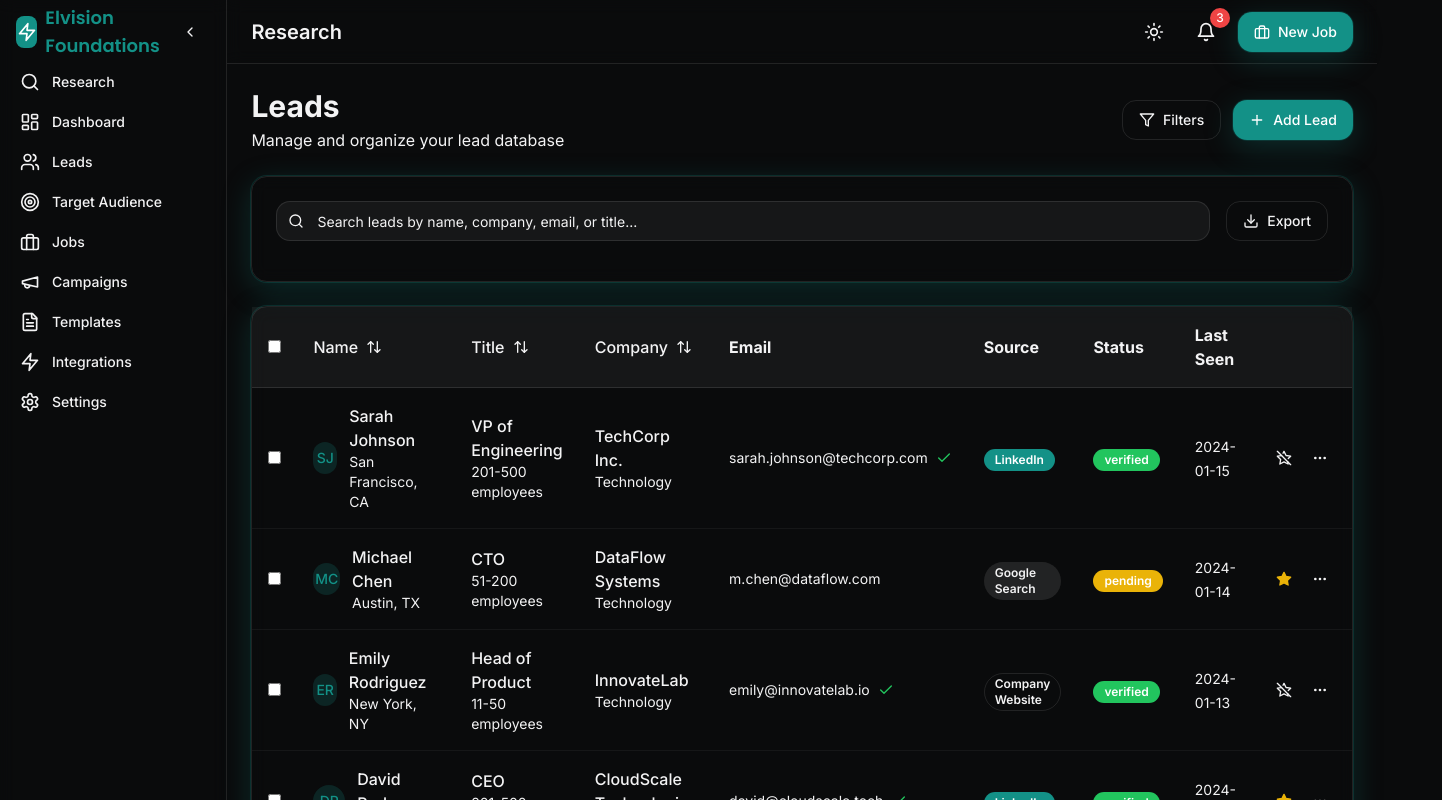
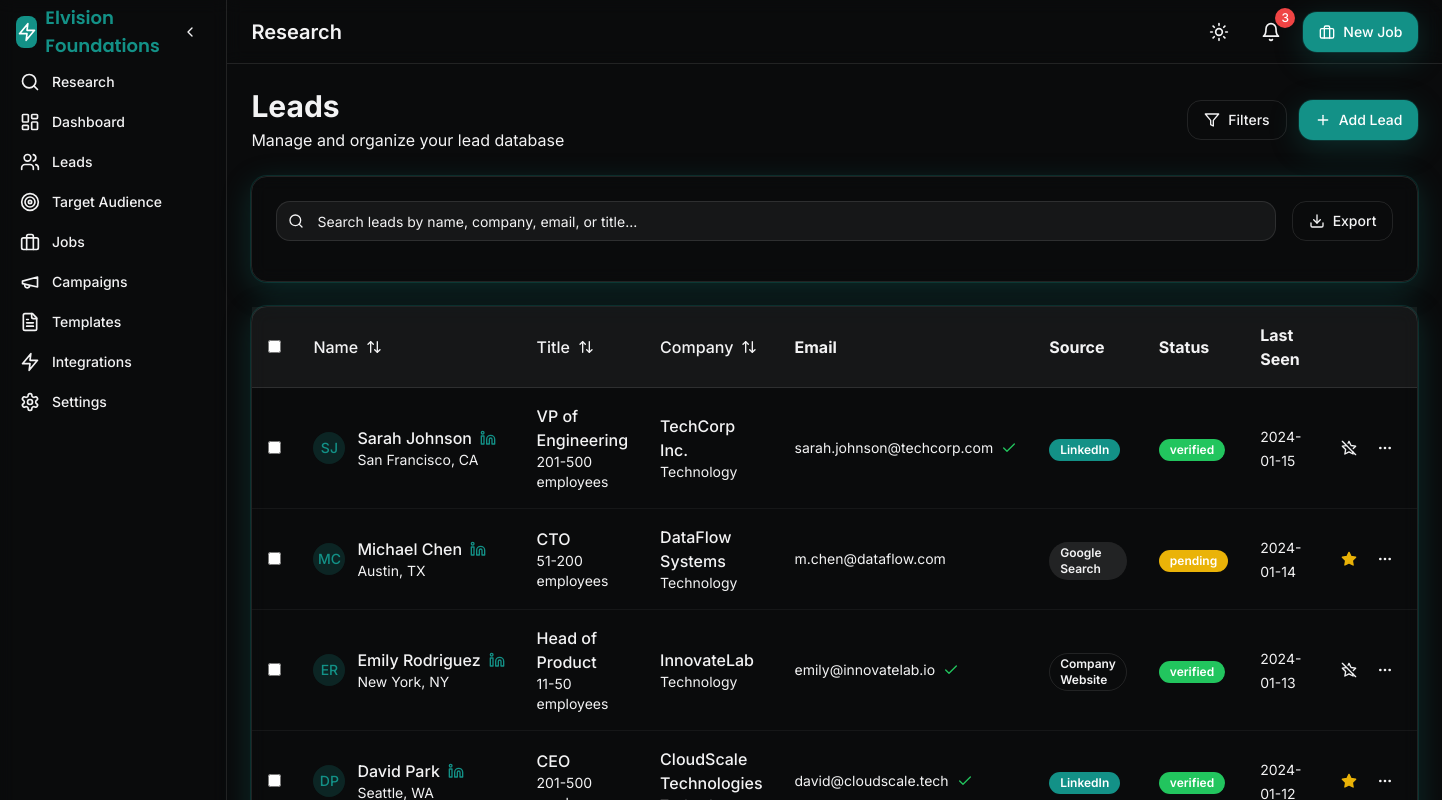
Before and after one commit to Roelovanheeren/ai-lead-scrape, a React (Vite) app in the folder frontend/: page /leads in a window 1280 px wide. Shown: the top 800 px of the page, 1442 px wide, since content can reach past the window. Built offline with nearby package versions, Linux system fonts and the light colour scheme.

Commit message:
feat: surface linkedin links in lead views

```diff
--- a/frontend/src/components/JobStatus.tsx
+++ b/frontend/src/components/JobStatus.tsx
@@ -11,7 +11,7 @@
   Building,
   Mail,
   Phone,
-  ExternalLink
+  Linkedin
 } from 'lucide-react'
 import { Button } from '@/components/ui/button'
 import { Card, CardContent, CardHeader, CardTitle } from '@/components/ui/card'
@@ -202,8 +202,16 @@
             </CardHeader>
             <CardContent>
               <div className="space-y-4">
-                {jobData.leads.slice(0, 10).map((lead, index) => (
-                  <div key={lead.id} className="p-4 bg-card/50 rounded-lg border border-white/10">
+                {jobData.leads.slice(0, 10).map((lead, index) => {
+                  const linkedinUrl =
+                    lead.linkedin_url ||
+                    lead.linkedin ||
+                    lead.linkedinProfile ||
+                    lead.linkedin_profile ||
+                    lead.linkedinUrl
+
+                  return (
+                  <div key={lead.id || index} className="p-4 bg-card/50 rounded-lg border border-white/10">
                     <div className="flex items-start justify-between">
                       <div className="flex-1">
                         <h4 className="font-medium">{lead.contact_name}</h4>
@@ -227,13 +235,23 @@
                         <Badge variant="secondary">
                           {Math.round(lead.confidence * 100)}% confidence
                         </Badge>
-                        <Button size="sm" variant="outline">
-                          <ExternalLink className="h-3 w-3" />
-                        </Button>
+                        {linkedinUrl && (
+                          <Button size="sm" variant="outline" asChild>
+                            <a
+                              href={linkedinUrl}
+                              target="_blank"
+                              rel="noopener noreferrer"
+                              className="flex items-center gap-1"
+                            >
+                              <Linkedin className="h-3 w-3" />
+                              <span className="text-xs">LinkedIn</span>
+                            </a>
+                          </Button>
+                        )}
                       </div>
                     </div>
                   </div>
-                ))}
+                )})}
                 {jobData.leads.length > 10 && (
                   <p className="text-sm text-muted-foreground text-center">
                     ... and {jobData.leads.length - 10} more leads
--- a/frontend/src/components/LeadsTable.tsx
+++ b/frontend/src/components/LeadsTable.tsx
@@ -17,7 +17,8 @@
   ChevronDown,
   ChevronUp,
   ArrowUpDown,
-  Plus
+  Plus,
+  Linkedin
 } from 'lucide-react'
 import { Button } from '@/components/ui/button'
 import { Input } from '@/components/ui/input'
@@ -43,6 +44,7 @@
     tags: ['Decision Maker', 'Series B'],
     verified: true,
     starred: false,
+    linkedin_url: 'https://www.linkedin.com/in/sarahjohnson'
   },
   {
     id: 2,
@@ -60,6 +62,7 @@
     tags: ['Technical Lead', 'Startup'],
     verified: false,
     starred: true,
+    linkedin_url: 'https://www.linkedin.com/in/michaelchen'
   },
   {
     id: 3,
@@ -77,6 +80,7 @@
     tags: ['Product Manager', 'Early Stage'],
     verified: true,
     starred: false,
+    linkedin_url: 'https://www.linkedin.com/in/emilyrodriguez'
   },
   {
     id: 4,
@@ -94,6 +98,7 @@
     tags: ['C-Level', 'Enterprise'],
     verified: true,
     starred: true,
+    linkedin_url: 'https://www.linkedin.com/in/davidpark'
   },
   {
     id: 5,
@@ -111,6 +116,7 @@
     tags: ['Sales Leader', 'Mid-Stage'],
     verified: false,
     starred: false,
+    linkedin_url: 'https://www.linkedin.com/in/lisathompson'
   },
 ]
 
@@ -398,8 +404,21 @@
                             {lead.name.split(' ').map(n => n[0]).join('')}
                           </span>
                         </div>
-                        <div>
-                          <div className="font-medium">{lead.name}</div>
+                        <div className="min-w-0">
+                          <div className="font-medium flex items-center gap-2">
+                            <span className="truncate">{lead.name}</span>
+                            {(lead as any).linkedin_url || (lead as any).linkedin ? (
+                              <a
+                                href={(lead as any).linkedin_url || (lead as any).linkedin}
+                                target="_blank"
+                                rel="noopener noreferrer"
+                                className="text-brand hover:text-brand/80 transition-colors"
+                                aria-label={`View ${lead.name}'s LinkedIn profile`}
+                              >
+                                <Linkedin className="h-4 w-4" />
+                              </a>
+                            ) : null}
+                          </div>
                           <div className="text-sm text-muted">{lead.location}</div>
                         </div>
                       </div>
--- a/frontend/src/components/ResultsViewer.tsx
+++ b/frontend/src/components/ResultsViewer.tsx
@@ -19,7 +19,8 @@
   MoreHorizontal,
   ArrowUpDown,
   ChevronDown,
-  ChevronUp
+  ChevronUp,
+  Linkedin
 } from 'lucide-react'
 import { Button } from '@/components/ui/button'
 import { Input } from '@/components/ui/input'
@@ -437,6 +438,17 @@
                         <span>{contact.phone}</span>
                       </div>
                     )}
+                    {contact.linkedin && (
+                      <a
+                        href={contact.linkedin}
+                        target="_blank"
+                        rel="noopener noreferrer"
+                        className="flex items-center gap-2 text-sm text-brand hover:text-brand/80 transition-colors"
+                      >
+                        <Linkedin className="h-4 w-4" />
+                        <span>LinkedIn</span>
+                      </a>
+                    )}
                   </div>
                 </CardContent>
               </Card>
--- a/frontend/src/lib/api.ts
+++ b/frontend/src/lib/api.ts
@@ -42,6 +42,8 @@
   confidence: number
   source: string
   created_at: string
+  linkedin_url?: string
+  linkedin?: string
 }
 
 export interface Campaign {
```
